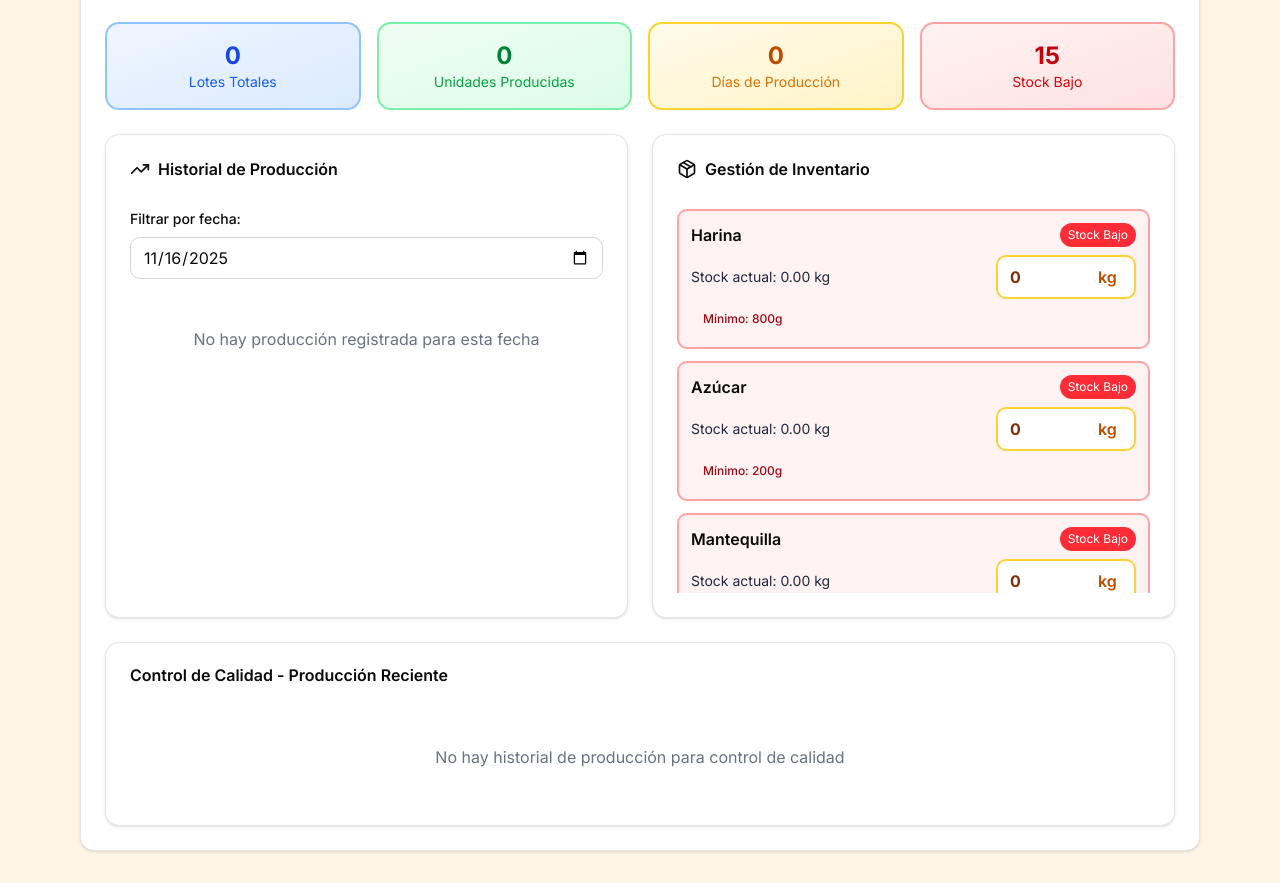
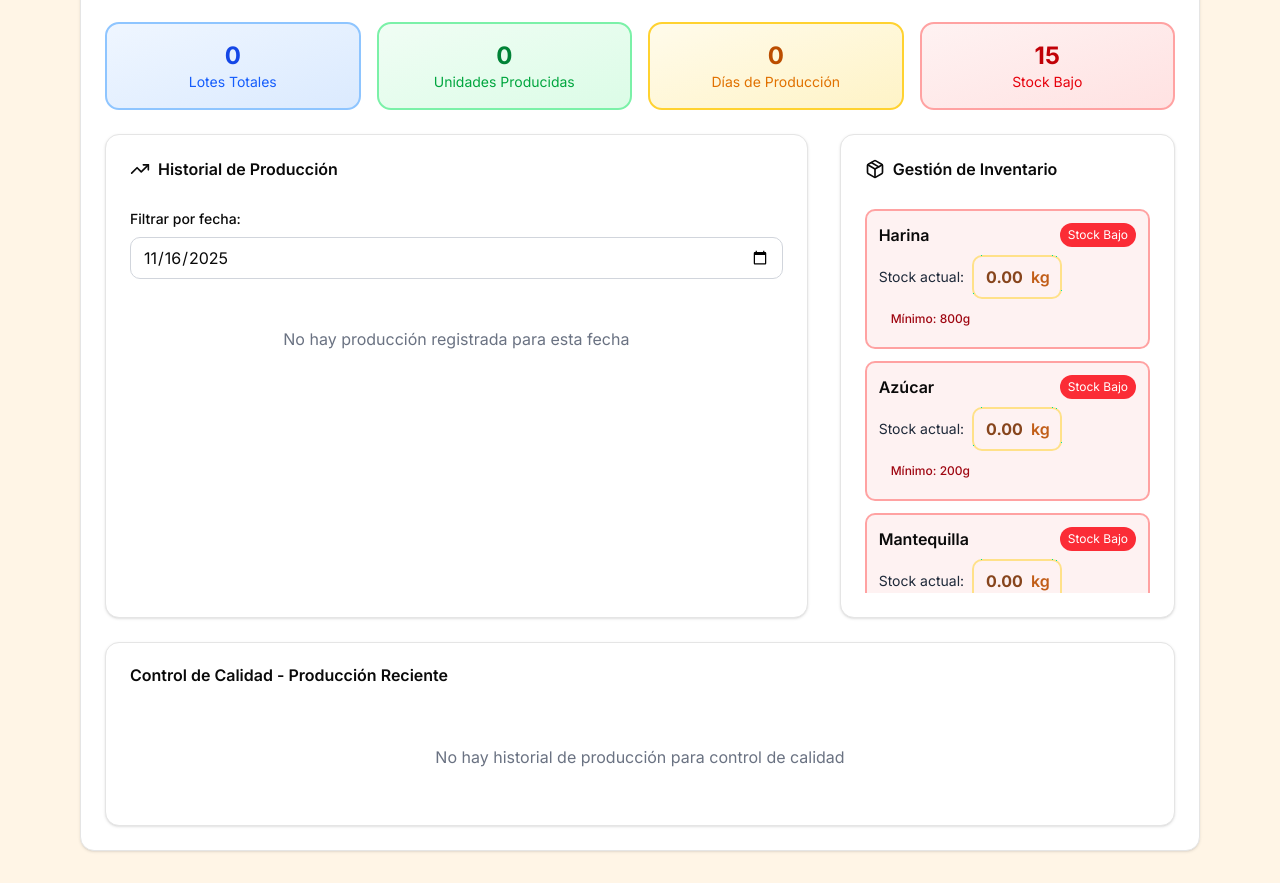
Before and after one commit to abimael92/Funny-Rolls, a Next.js app: page /recipe-calculator in a window 1280 px wide. Shown: the part 2580-3463 px from the top of the page. Built offline with nearby package versions, Linux system fonts and the light colour scheme.

Commit message:
fix the column for inventory

```diff
--- a/components/RecipeCalculator/ProductionTrackerPanel.tsx
+++ b/components/RecipeCalculator/ProductionTrackerPanel.tsx
@@ -29,7 +29,6 @@ export function ProductionTrackerPanel({
     inventory,
     ingredients,
     recipes,
-    updateInventory,
     updateProductionStatus
 }: ProductionTrackerPanelProps) {
     const [selectedDate, setSelectedDate] = useState<string>(new Date().toISOString().split('T')[0]);
@@ -229,10 +228,9 @@ export function ProductionTrackerPanel({
                     </div>
                 </div>
 
-                <div className="grid grid-cols-1 lg:grid-cols-2 gap-6">
+                <div className="lg:grid lg:grid-cols-3 lg:gap-6 xl:gap-8 space-y-6 lg:space-y-0">
                     {/* Production History */}
-                    {/* Production History */}
-                    <Card>
+                    <Card className="lg:col-span-2">
                         <CardHeader>
                             <CardTitle className="flex items-center gap-2">
                                 <TrendingUp className="h-5 w-5" />
@@ -313,7 +311,7 @@ export function ProductionTrackerPanel({
                     </Card>
 
                     {/* Inventory Management */}
-                    <Card>
+                    <Card className="lg:col-span-1">
                         <CardHeader>
                             <CardTitle className="flex items-center gap-2">
                                 <Package className="h-5 w-5" />
@@ -344,19 +342,15 @@ export function ProductionTrackerPanel({
                                                     </div>
                                                 )}
                                             </div>
-                                            <div className="flex items-center justify-between">
-                                                <div className="text-sm text-gray-800">
-                                                    Stock actual: {item.currentStock.toFixed(2)} {item.unit}
+                                            <div className="flex items-center gap-2">
+                                                <div className="text-sm text-gray-800 whitespace-nowrap">
+                                                    Stock actual:
                                                 </div>
-                                                <div className="flex items-center gap-2 bg-white border-2 border-amber-300 rounded-lg ml-4 px-3 py-2 min-w-[140px] hover:border-amber-400 focus-within:border-amber-500 focus-within:ring-2 focus-within:ring-amber-200 transition-all duration-200">
-                                                    <input
-                                                        type="number"
-                                                        step="0.01"
-                                                        value={item.currentStock}
-                                                        onChange={(e) => updateInventory(item.ingredientId, Number(e.target.value) || 0)}
-                                                        className="w-20 bg-transparent border-none text-md font-bold text-amber-900 focus:outline-none focus:ring-0"
-                                                    />
-                                                    <span className="text-md text-amber-700 font-semibold">{item.unit}</span>
+                                                <div className="flex items-center gap-2 bg-grey-100 border-2 border-amber-300/60 rounded-lg px-3 py-2 w-[90px] cursor-not-allowed opacity-90">
+                                                    <span className="w-20 text-center text-base font-bold text-amber-900">
+                                                        {item.currentStock.toFixed(2)}
+                                                    </span>
+                                                    <span className="text-base text-amber-700 font-semibold">{item.unit}</span>
                                                 </div>
                                             </div>
                                             <div className="text-xs text-red-800  font-medium px-3 py-2 rounded-lg mt-1">
```
